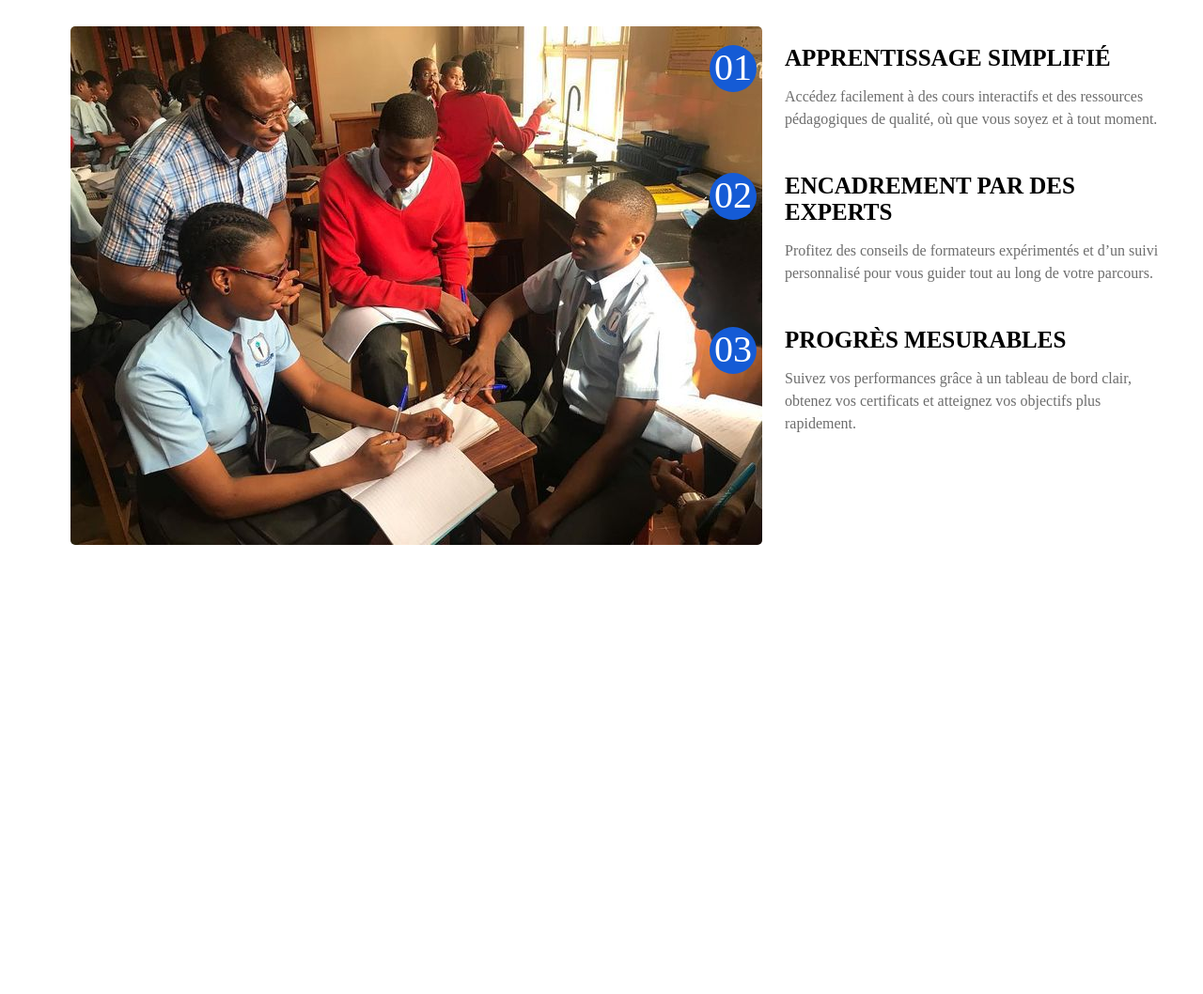
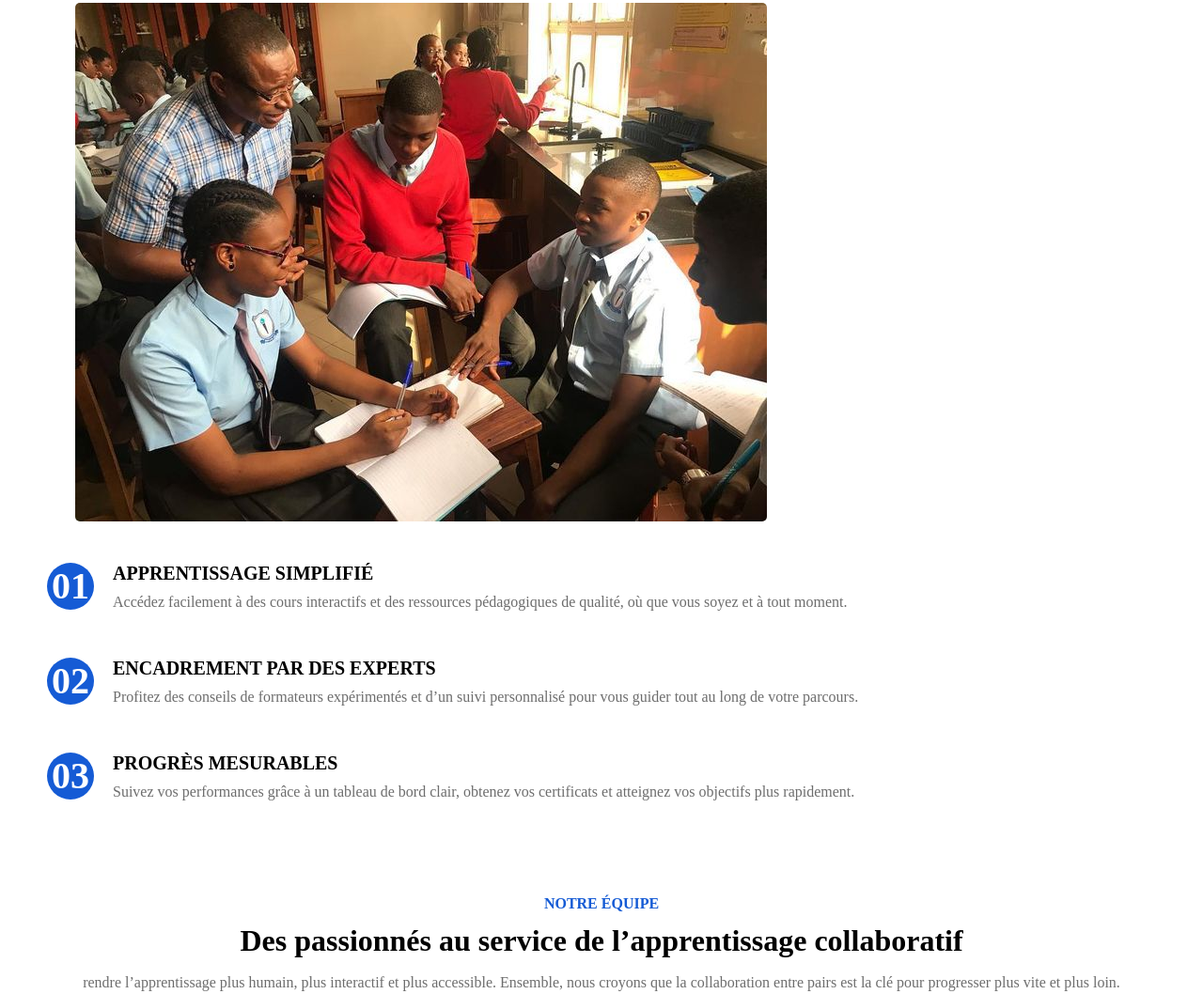
Before and after one commit to YankeyNwolle/Personnal_site, a plain HTML site: page index.html in a window 1280 px wide. Shown: the part 2326-3384 px from the top of the page at 94% size. Before the commit the page ends 2910 px from the top, so only its background shows below. Drawn offline with Linux system fonts and the light colour scheme.

Commit message:
second changes

```diff
--- a/css/styles.css
+++ b/css/styles.css
@@ -224,61 +224,92 @@ button {
     margin-top: 25px;
 }
 
+.left-right {
+  display: flex;
+  align-items: flex-start;
+  gap: 40px;
+  margin: 50px;
+  flex-wrap: wrap;
+}
 
 .left {
-    width: 50%;
-    height: 100px;
-    margin-left: 35px;
-    margin: 25px;
-    float: left;
+  flex: 1 1 40%;
+  margin-left: 30px;
 }
 
 .left img {
+  max-width: 100%;
+  height: auto;
   border-radius: 5px;
-    margin-left: 50px;
 }
 
 .right {
-    margin-left: 50%;
-    height: 100px;
-
+  flex: 1 1 55%;
 }
 
 .right ul {
   list-style: none;
-    margin-left: 50px;
-    padding: 45px;
+  padding: 0;
 }
 
-.right span {
-    border-radius: 50%;
+.right ul li {
+  display: flex;
+  align-items: flex-start;
+  margin-bottom: 50px;
+}
+
+.right ul li span {
+  display: inline-block;
   width: 50px;
   height: 50px;
-    background-color:  rgb(21, 91, 213);
+  background-color: rgb(21, 91, 213);
   color: white;
-    margin-left: 20px;
-    position: absolute;
+  border-radius: 50%;
   text-align: center;
-}
-
-.right ul li .content {
-    display: inline-block;
-    padding-left: 100px;
-    margin-bottom: 35px;
+  line-height: 50px;
+  font-weight: bold;
+  margin-right: 20px;
 }
 
 .right ul li .content h4 {
-    font-size: 25px;
+  font-size: 20px;
+  margin-bottom: 10px;
   text-transform: uppercase;
-    margin-bottom: 15px;
 }
 
 .right ul li .content p {
   font-size: 1em;
+  color: #6d6d6d;
+  margin: 0;
+}
+
+/* notre team start */
+.team {
+    text-align: center;
+    align-items: center;
+    margin-top: 10px;
+}
+
+.team h5 {
+    font-weight: 600;
+    margin-bottom: 7px;
+    color: rgb(21, 91, 213);
+    text-transform: uppercase;
+    font-size: 1rem;
+    line-height: 1.25;
+}
+
+.team h2 {
+    font-size: 2rem;
+    line-height: 2.8rem;
+    margin-bottom: 10px;
+}
+
+.team p {
+     font-size: 1em;
     font-weight: 400;
     line-height: 1.5;
-    color:  #6d6d6d;
+    color: #6d6d6d;
     margin: 0px;
-    margin-top: 10px;
-    margin-bottom: 10px;
 }
+/* notre team fin */
--- a/index.html
+++ b/index.html
@@ -135,6 +135,18 @@
     </div>
 
     </div>
+    <!-- notre team start -->
+     <div class="team">
+        <h5>notre équipe</h5>
+        <h2>Des passionnés au service de l’apprentissage collaboratif</h2>
+
+        <p>
+         rendre l’apprentissage plus humain, plus interactif et plus accessible. Ensemble, nous croyons que la collaboration entre pairs est la clé pour progresser plus vite et plus loin.
+        </p>
+
+    </div>
+     <!-- notre team fin -->
+
 
     <!-- chargement du javascript -->
      <script src="index.js"></script>
```
Lines whose indentation alone changed are shown as unchanged.
